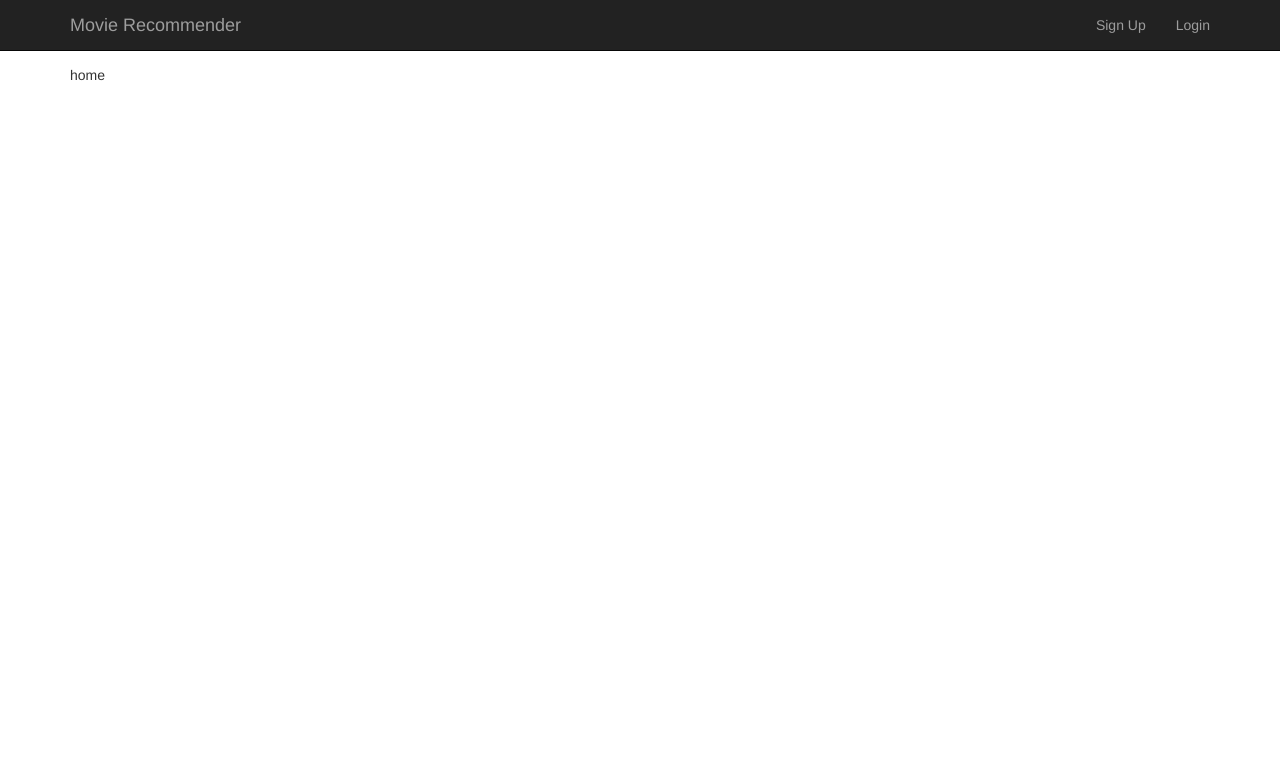
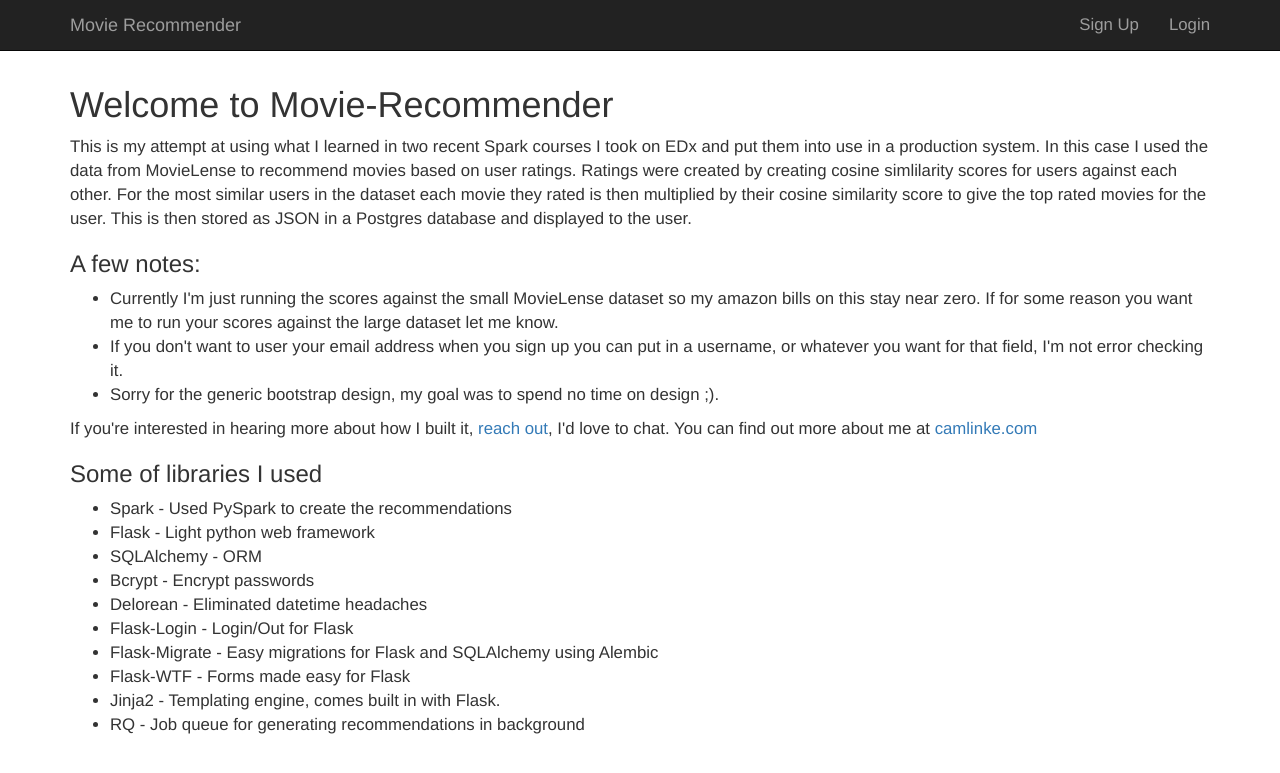
Before and after one commit to camlinke/movie-recommender, a Flask app: page / in a window 1280 px wide. Shown: the top 773 px of the page. Run offline with Flask 2, Linux system fonts and the light colour scheme; some libraries are stand-ins or nearby versions.

Commit message:
updated for aws

```diff
--- a/app/static/css/styles.css
+++ b/app/static/css/styles.css
@@ -1,5 +1,9 @@
 body {
     padding-top: 65px;
+}
+
+.container {
+    font-size: 1.2em;
 }
 
 .form-signup {
@@ -28,3 +32,11 @@ body {
 .rate-movie {
     float: left;
 }
+
+.footer {
+    bottom: 0;
+    width: 100%;
+    height: 60px;
+    background-color: black;
+    margin-top: 20px;
+}
--- a/app/templates/base.html
+++ b/app/templates/base.html
@@ -48,6 +48,7 @@
         {% block content %}
 
         {% endblock content %}
+        {# <footer class="footer"></footer> #}
         <script src="https://ajax.googleapis.com/ajax/libs/jquery/1.11.3/jquery.min.js"></script>
         <script src="https://maxcdn.bootstrapcdn.com/bootstrap/3.3.5/js/bootstrap.min.js"></script>
         <script src="{{ url_for('static', filename='js/jquery.barrating.min.js') }}"></script>
--- a/app/templates/home.html
+++ b/app/templates/home.html
@@ -3,21 +3,32 @@
     <div class="container main">
         <div class="row">
             <div class="col-md-12">
-                home
-                {# <table class="table table-striped">
-                    <thead>
-                        <tr>
-                            <th>Movie Name</th>
-                            <th>Rating</th>
-                        </tr>
-                    </thead>
-                    <tbody>
-                        <tr>
-                            <td>Star Wars: A New Hope</td>
-                            <td>*****</td>
-                        </tr>
-                    </tbody>
-                </table> #}
+                <h1>Welcome to Movie-Recommender</h1>
+                <p>
+                    This is my attempt at using what I learned in two recent Spark courses I took on EDx and put them into use in a production system. In this case I used the data from MovieLense to recommend movies based on user ratings. Ratings were created by creating cosine simlilarity scores for users against each other. For the most similar users in the dataset each movie they rated is then multiplied by their cosine similarity score to give the top rated movies for the user. This is then stored as JSON in a Postgres database and displayed to the user.
+                </p>
+                <h3>A few notes:</h3>
+                <ul>
+                    <li>Currently I'm just running the scores against the small MovieLense dataset so my amazon bills on this stay near zero. If for some reason you want me to run your scores against the large dataset let me know.</li>
+                    <li>If you don't want to user your email address when you sign up you can put in a username, or whatever you want for that field, I'm not error checking it.</li>
+                    <li>Sorry for the generic bootstrap design, my goal was to spend no time on design ;).</li>
+                </ul>
+                <p>
+                    If you're interested in hearing more about how I built it, <a href="mailto:cam.linke@gmail.com">reach out</a>, I'd love to chat. You can find out more about me at <a href="http://camlinke.com">camlinke.com</a>
+                </p>
+                <h3>Some of libraries I used</h3>
+                <ul>
+                    <li>Spark - Used PySpark to create the recommendations</li>
+                    <li>Flask - Light python web framework</li>
+                    <li>SQLAlchemy - ORM</li>
+                    <li>Bcrypt - Encrypt passwords</li>
+                    <li>Delorean - Eliminated datetime headaches</li>
+                    <li>Flask-Login - Login/Out for Flask</li>
+                    <li>Flask-Migrate - Easy migrations for Flask and SQLAlchemy using Alembic</li>
+                    <li>Flask-WTF - Forms made easy for Flask</li>
+                    <li>Jinja2 - Templating engine, comes built in with Flask.</li>
+                    <li>RQ - Job queue for generating recommendations in background</li>
+                </ul>
             </div>
         </div>
     </div>
--- a/config.py
+++ b/config.py
@@ -7,7 +7,9 @@ class Config(object):
 
 
 class ProductionConfig(Config):
-    pass
+    WTF_CSRF_ENABLED = True
+    SECRET_KEY = os.environ['SECRET_KEY']
+    SQLALCHEMY_DATABASE_URI = os.environ['SQLALCHEMY_DATABASE_URI']
 
 class StagingConfig(Config):
     pass
@@ -15,7 +17,7 @@ class StagingConfig(Config):
 class DevelopmentConfig(Config):
     DEVELOPMENT = True
     DEBUG = True
-    SQLALCHEMY_DATABASE_URI = os.environ['DATABASE_URL']
+    SQLALCHEMY_DATABASE_URI = os.environ['SQLALCHEMY_DATABASE_URI']
 
 
 class TestingConfig(Config):
--- a/engine/engine.py
+++ b/engine/engine.py
@@ -116,7 +116,7 @@ def get_top_movies_for_user(user_ratings=fake_user_ratings, ratings_rdd=ratingsR
 
 
 ratings = requests.get('http://localhost:5000/api/users/{}'.format(user_id)).json()['ratings']
-user_ratings = [(int(id), int(rating)) for id, rating in ratings]
+user_ratings = [(int(id), int(rating)) for id, rating in ratings if rating != 0]
 recommendations = {key: value for key, value in get_top_movies_for_user(user_ratings=user_ratings)}
 r = requests.post('http://localhost:5000/api/users/{}'.format(user_id), data=json.dumps({"recommendations" : recommendations}))
 print r.text
```
Also changed, not shown: requirements.txt (+16 -2 lines), 1 other file.
